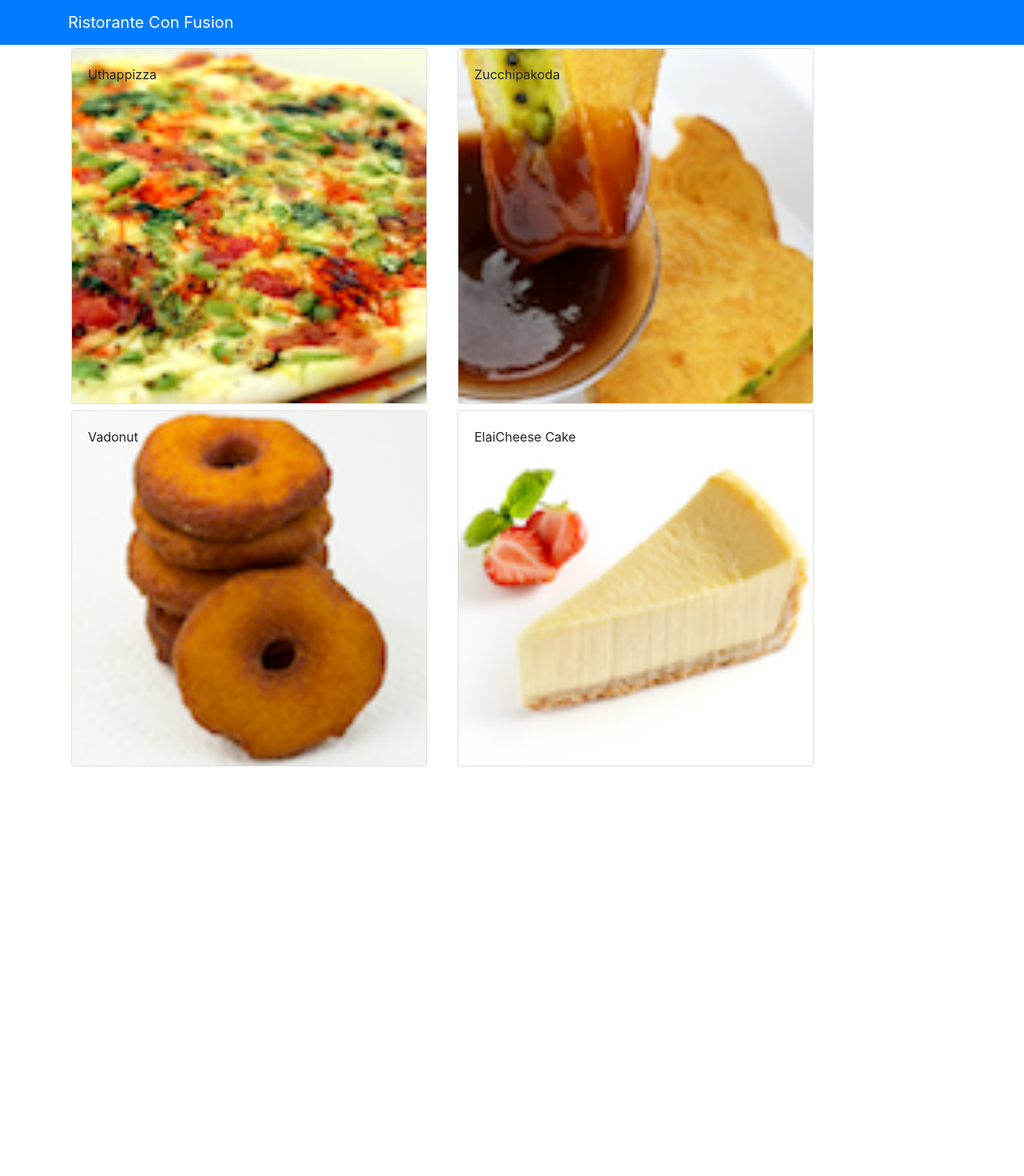
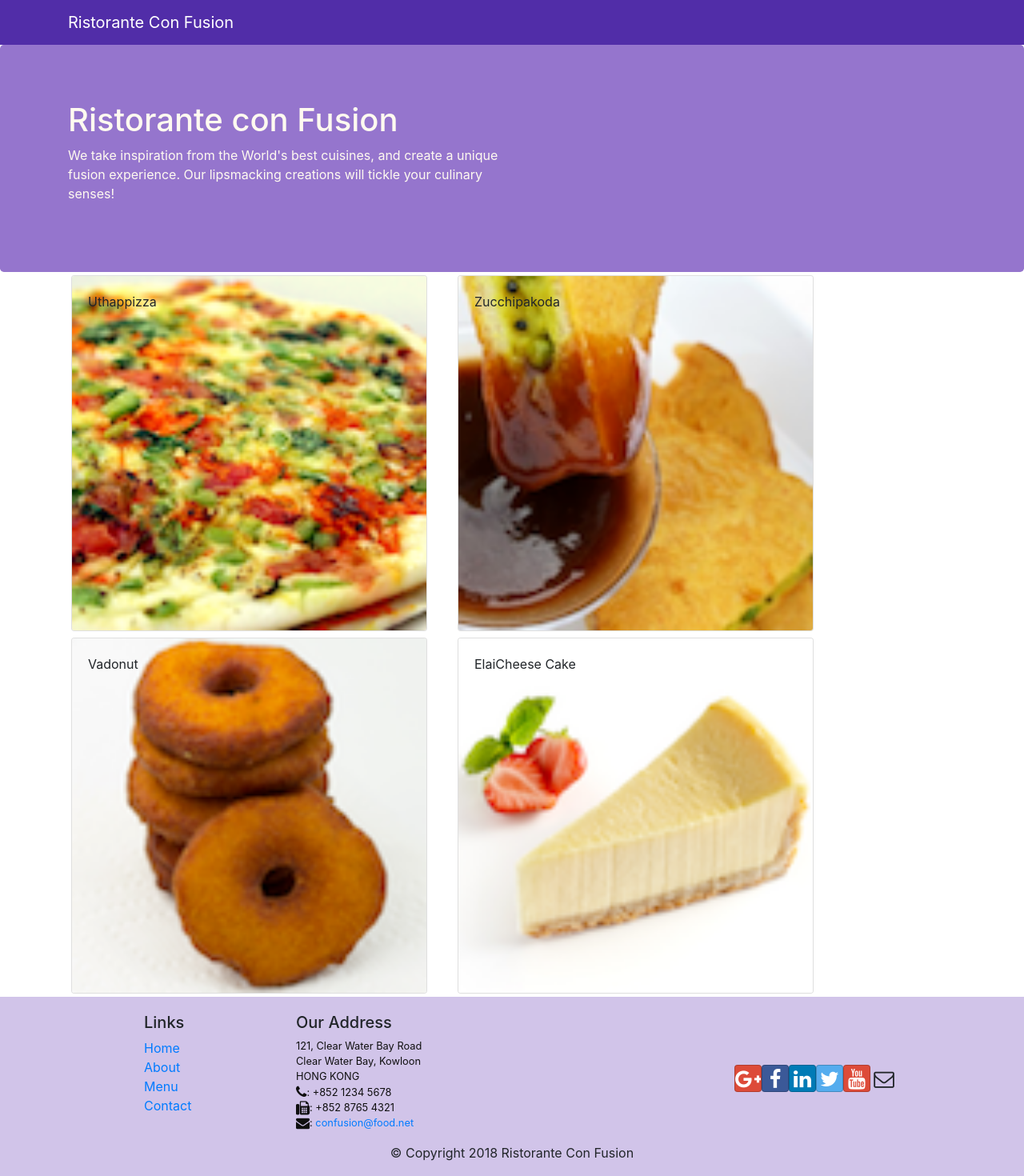
Before and after one commit to Turiahe/React, a React (Create React App) app: page / in a window 1280 px wide. Shown: the top 1470 px of the page at 80% size. Before the commit the page ends 962 px from the top, so only its background shows below. Built offline with nearby package versions, Linux system fonts and the light colour scheme.

Commit message:
Header and Footer

```diff
--- a/package.json
+++ b/package.json
@@ -7,6 +7,8 @@
     "@testing-library/react": "^13.4.0",
     "@testing-library/user-event": "^13.5.0",
     "bootstrap": "^4.6.0",
+    "bootstrap-social": "^5.1.1",
+    "font-awesome": "^4.7.0",
     "popper.js": "^1.16.1",
     "react": "^18.2.0",
     "react-dom": "^18.2.0",
--- a/src/App.css
+++ b/src/App.css
@@ -1,3 +1,37 @@
+.row-header{
+  margin:0px auto;
+  padding:0px auto;
+}
+
+.row-content {
+  margin:0px auto;
+  padding: 50px 0px 50px 0px;
+  border-bottom: 1px ridge;
+  min-height:400px;
+}
+
+.footer{
+  background-color: #D1C4E9;
+  margin:0px auto;
+  padding: 20px 0px 20px 0px;
+}
+.jumbotron {
+  padding:70px 30px 70px 30px;
+  margin:0px auto;
+  background: #9575CD ;
+  color:floralwhite;
+}
+
+address{
+  font-size:80%;
+  margin:0px;
+  color:#0f0f0f;
+}
+
+.navbar-dark {
+  background-color: #512DA8;
+}
+
 /* .App {
   text-align: center;
 }
--- /dev/null
+++ b/src/Components/FooterComponent.js
@@ -0,0 +1,50 @@
+import React from 'react';
+
+function Footer(props) {
+    return(
+    <div className="footer">
+        <div className="container">
+            <div className="row justify-content-center">
+                <div className="col-4 offset-1 col-sm-2">
+                    <h5>Links</h5>
+                    <ul className="list-unstyled">
+                        <li><a href="#">Home</a></li>
+                        <li><a href="#">About</a></li>
+                        <li><a href="#">Menu</a></li>
+                        <li><a href="contactus.html">Contact</a></li>
+                    </ul>
+                </div>
+                <div className="col-7 col-sm-5">
+                    <h5>Our Address</h5>
+                    <address>
+                      121, Clear Water Bay Road<br />
+                      Clear Water Bay, Kowloon<br />
+                      HONG KONG<br />
+                      <i className="fa fa-phone fa-lg"></i>: +852 1234 5678<br />
+                      <i className="fa fa-fax fa-lg"></i>: +852 8765 4321<br />
+                      <i className="fa fa-envelope fa-lg"></i>: <a href="mailto:confusion@food.net">
+                         confusion@food.net</a>
+                    </address>
+                </div>
+                <div className="col-12 col-sm-4 align-self-center">
+                    <div className="text-center">
+                        <a className="btn btn-social-icon btn-google" href="http://google.com/+"><i className="fa fa-google-plus"></i></a>
+                        <a className="btn btn-social-icon btn-facebook" href="http://www.facebook.com/profile.php?id="><i className="fa fa-facebook"></i></a>
+                        <a className="btn btn-social-icon btn-linkedin" href="http://www.linkedin.com/in/"><i className="fa fa-linkedin"></i></a>
+                        <a className="btn btn-social-icon btn-twitter" href="http://twitter.com/"><i className="fa fa-twitter"></i></a>
+                        <a className="btn btn-social-icon btn-google" href="http://youtube.com/"><i className="fa fa-youtube"></i></a>
+                        <a className="btn btn-social-icon" href="mailto:"><i className="fa fa-envelope-o"></i></a>
+                    </div>
+                </div>
+            </div>
+            <div className="row justify-content-center">
+                <div className="col-auto">
+                    <p>© Copyright 2018 Ristorante Con Fusion</p>
+                </div>
+            </div>
+        </div>
+    </div>
+    )
+}
+
+export default Footer;
--- /dev/null
+++ b/src/Components/HeaderComponent.js
@@ -0,0 +1,41 @@
+import React, { Component } from "react";
+import { Navbar, NavbarBrand, Jumbotron } from "reactstrap";
+
+class Header extends Component {
+  render() {
+    return (
+      <React.Fragment>
+        <Navbar dark>
+          <div className="container">
+            <NavbarBrand href="/">Ristorante Con Fusion</NavbarBrand>
+          </div>
+        </Navbar>
+
+        <div
+          className="jumbotron"
+          style={{
+            padding: "70px 30px 70px 30px",
+            margin: "0px auto",
+            background: "#9575CD",
+            color: "floralwhite",
+          }}
+        >
+          <div className="container">
+            <div className="row row-header">
+              <div className="col-12 col-sm-6">
+                <h1>Ristorante con Fusion</h1>
+                <p>
+                  We take inspiration from the World's best cuisines, and create
+                  a unique fusion experience. Our lipsmacking creations will
+                  tickle your culinary senses!
+                </p>
+              </div>
+            </div>
+          </div>
+        </div>
+      </React.Fragment>
+    );
+  }
+}
+
+export default Header;
--- a/src/Components/MainComponent.js
+++ b/src/Components/MainComponent.js
@@ -3,6 +3,9 @@
 import DishDetail from './DishdetailComponent';
 import { DISHES } from '../shared/dishes';
 import Menu from './MenuComponent';
+import Header from './HeaderComponent';
+import Footer from './FooterComponent';
+
 
 class Main extends Component {
 
@@ -21,13 +24,12 @@
   render() {
     return (
       <div>
-        <Navbar dark color="primary">
-          <div className="container">
-            <NavbarBrand href="/">Ristorante Con Fusion</NavbarBrand>
-          </div>
-        </Navbar>
+
+        <Header />
         <Menu dishes={this.state.dishes} onClick={(dishId) => this.onDishSelect(dishId)} />
         <DishDetail dish={this.state.dishes.filter((dish) => dish.id === this.state.selectedDish)[0]} />
+        <Footer />
+
       </div>
     );
   }
--- a/src/index.js
+++ b/src/index.js
@@ -4,6 +4,9 @@
 import App from './App';
 import reportWebVitals from './reportWebVitals';
 import 'bootstrap/dist/css/bootstrap.min.css';
+import 'font-awesome/css/font-awesome.css';
+import 'bootstrap-social/bootstrap-social.css';
+
 
 const root = ReactDOM.createRoot(document.getElementById('root'));
 root.render(
```
Also changed, not shown: 1 other file (tests, documents, lock files or other folders).
